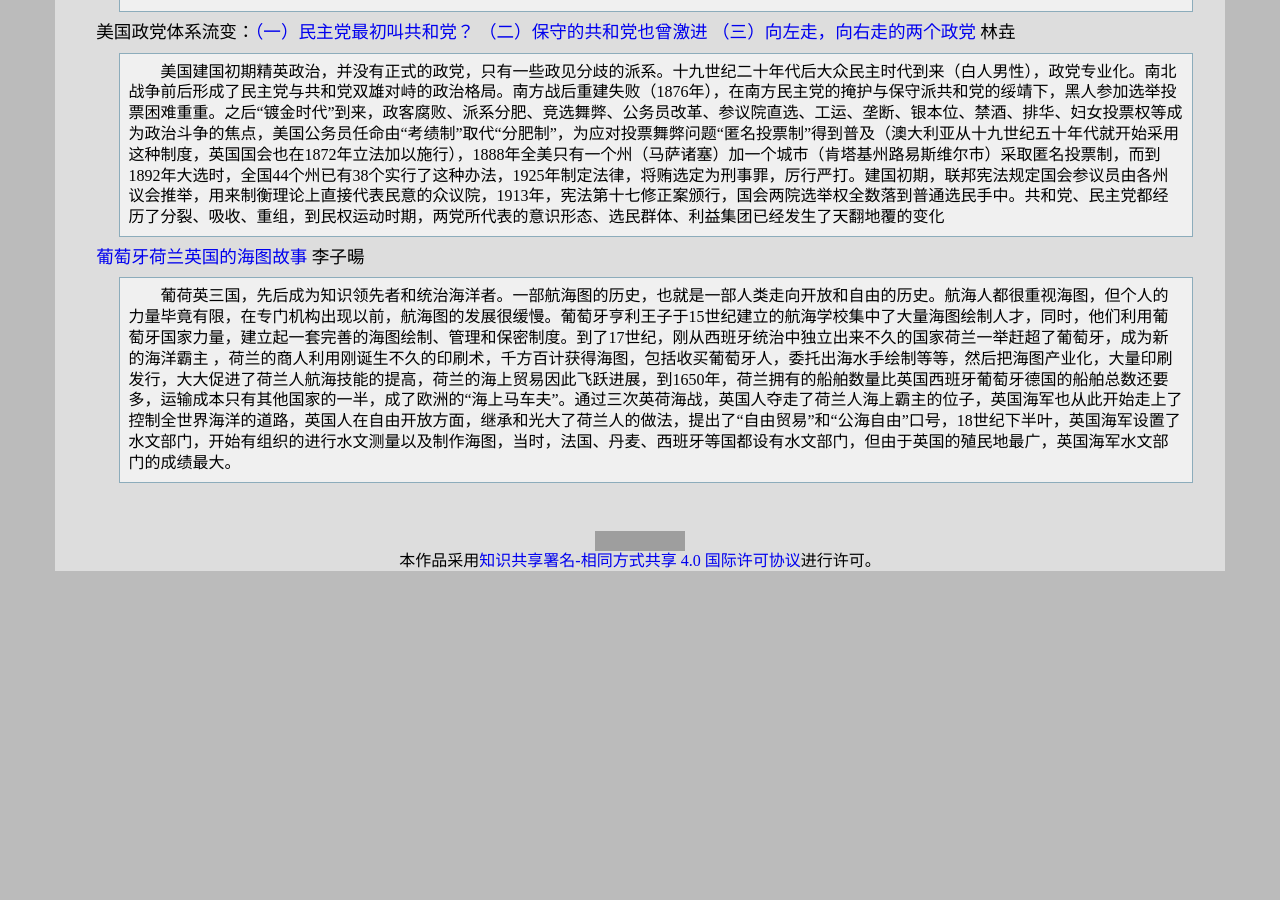
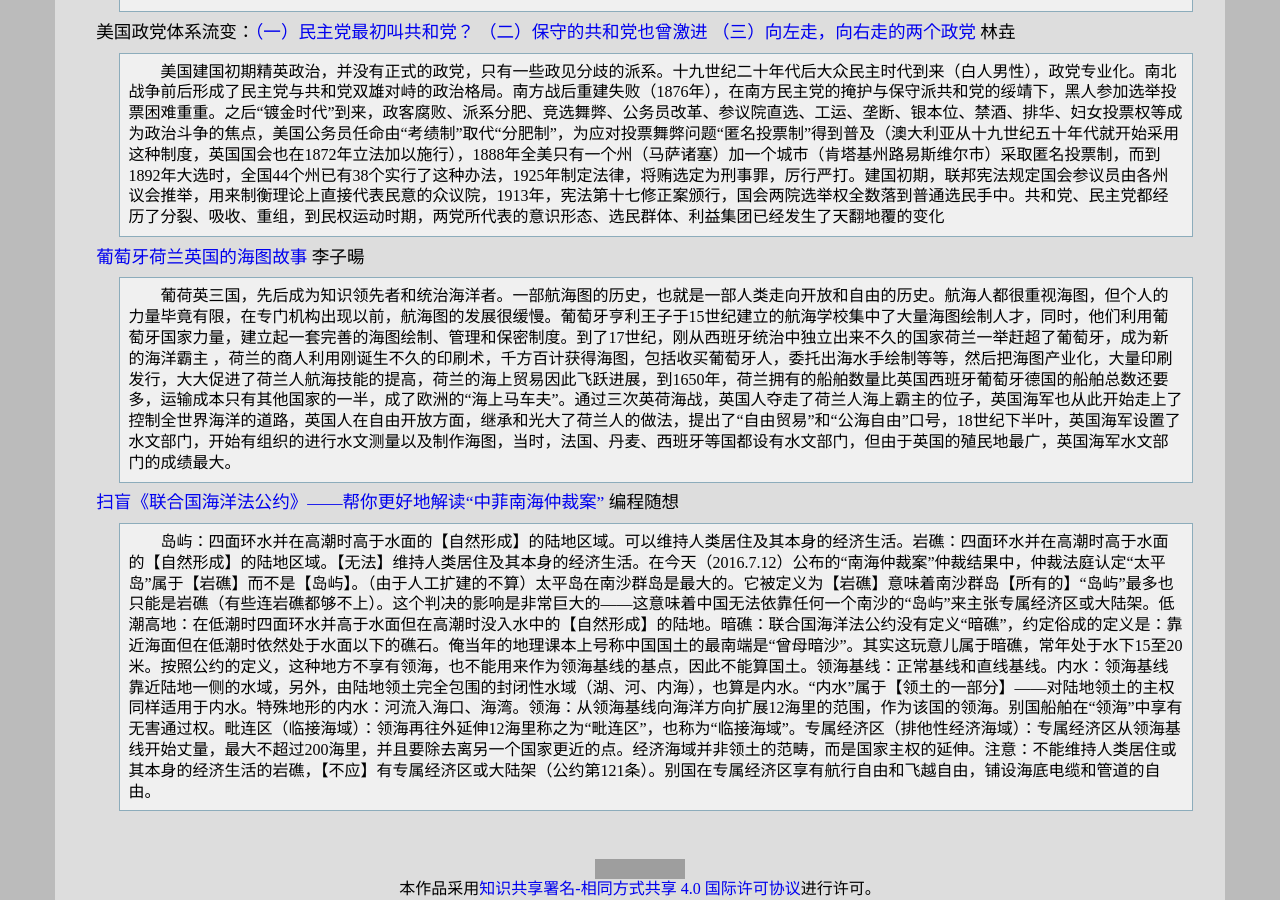
Before and after one commit to leiqin/leiqin.github.io, a Jekyll site: the page built from shoucang/history.markdown, in a window 1280 px wide and 900 px high, scrolled down 7897 px. Built offline with Jekyll 4.4.1, drawn with Linux system fonts in a browser that asks for light colours; before the commit the page ends 8468 px from its top, so only the background shows below that; grey boxes are pictures that could not be loaded.

Commit message:
+ 添加以史为镜 中菲南海仲裁

```diff
--- a/shoucang/history.markdown
+++ b/shoucang/history.markdown
@@ -183,3 +183,6 @@ NHK纪录片：年轻人的“反叛” 香港占中75天
 
 [葡萄牙荷兰英国的海图故事](http://blog.caijing.com.cn/expert_article-151432-85609.shtml) 李子暘
 :	葡荷英三国，先后成为知识领先者和统治海洋者。一部航海图的历史，也就是一部人类走向开放和自由的历史。航海人都很重视海图，但个人的力量毕竟有限，在专门机构出现以前，航海图的发展很缓慢。葡萄牙亨利王子于15世纪建立的航海学校集中了大量海图绘制人才，同时，他们利用葡萄牙国家力量，建立起一套完善的海图绘制、管理和保密制度。到了17世纪，刚从西班牙统治中独立出来不久的国家荷兰一举赶超了葡萄牙，成为新的海洋霸主 ，荷兰的商人利用刚诞生不久的印刷术，千方百计获得海图，包括收买葡萄牙人，委托出海水手绘制等等，然后把海图产业化，大量印刷发行，大大促进了荷兰人航海技能的提高，荷兰的海上贸易因此飞跃进展，到1650年，荷兰拥有的船舶数量比英国西班牙葡萄牙德国的船舶总数还要多，运输成本只有其他国家的一半，成了欧洲的“海上马车夫”。通过三次英荷海战，英国人夺走了荷兰人海上霸主的位子，英国海军也从此开始走上了控制全世界海洋的道路，英国人在自由开放方面，继承和光大了荷兰人的做法，提出了“自由贸易”和“公海自由”口号，18世纪下半叶，英国海军设置了水文部门，开始有组织的进行水文测量以及制作海图，当时，法国、丹麦、西班牙等国都设有水文部门，但由于英国的殖民地最广，英国海军水文部门的成绩最大。
+
+[扫盲《联合国海洋法公约》——帮你更好地解读“中菲南海仲裁案”](https://program-think.blogspot.com/2016/07/UNCLOS.html) 编程随想
+:	岛屿：四面环水并在高潮时高于水面的【自然形成】的陆地区域。可以维持人类居住及其本身的经济生活。岩礁：四面环水并在高潮时高于水面的【自然形成】的陆地区域。【无法】维持人类居住及其本身的经济生活。在今天（2016.7.12）公布的“南海仲裁案”仲裁结果中，仲裁法庭认定“太平岛”属于【岩礁】而不是【岛屿】。（由于人工扩建的不算）太平岛在南沙群岛是最大的。它被定义为【岩礁】意味着南沙群岛【所有的】“岛屿”最多也只能是岩礁（有些连岩礁都够不上）。这个判决的影响是非常巨大的——这意味着中国无法依靠任何一个南沙的“岛屿”来主张专属经济区或大陆架。低潮高地：在低潮时四面环水并高于水面但在高潮时没入水中的【自然形成】的陆地。暗礁：联合国海洋法公约没有定义“暗礁”，约定俗成的定义是：靠近海面但在低潮时依然处于水面以下的礁石。俺当年的地理课本上号称中国国土的最南端是“曾母暗沙”。其实这玩意儿属于暗礁，常年处于水下15至20米。按照公约的定义，这种地方不享有领海，也不能用来作为领海基线的基点，因此不能算国土。领海基线：正常基线和直线基线。内水：领海基线靠近陆地一侧的水域，另外，由陆地领土完全包围的封闭性水域（湖、河、内海），也算是内水。“内水”属于【领土的一部分】——对陆地领土的主权同样适用于内水。特殊地形的内水：河流入海口、海湾。领海：从领海基线向海洋方向扩展12海里的范围，作为该国的领海。别国船舶在“领海”中享有无害通过权。毗连区（临接海域）：领海再往外延伸12海里称之为“毗连区”，也称为“临接海域”。专属经济区（排他性经济海域）：专属经济区从领海基线开始丈量，最大不超过200海里，并且要除去离另一个国家更近的点。经济海域并非领土的范畴，而是国家主权的延伸。注意：不能维持人类居住或其本身的经济生活的岩礁，【不应】有专属经济区或大陆架（公约第121条）。别国在专属经济区享有航行自由和飞越自由，铺设海底电缆和管道的自由。
```
